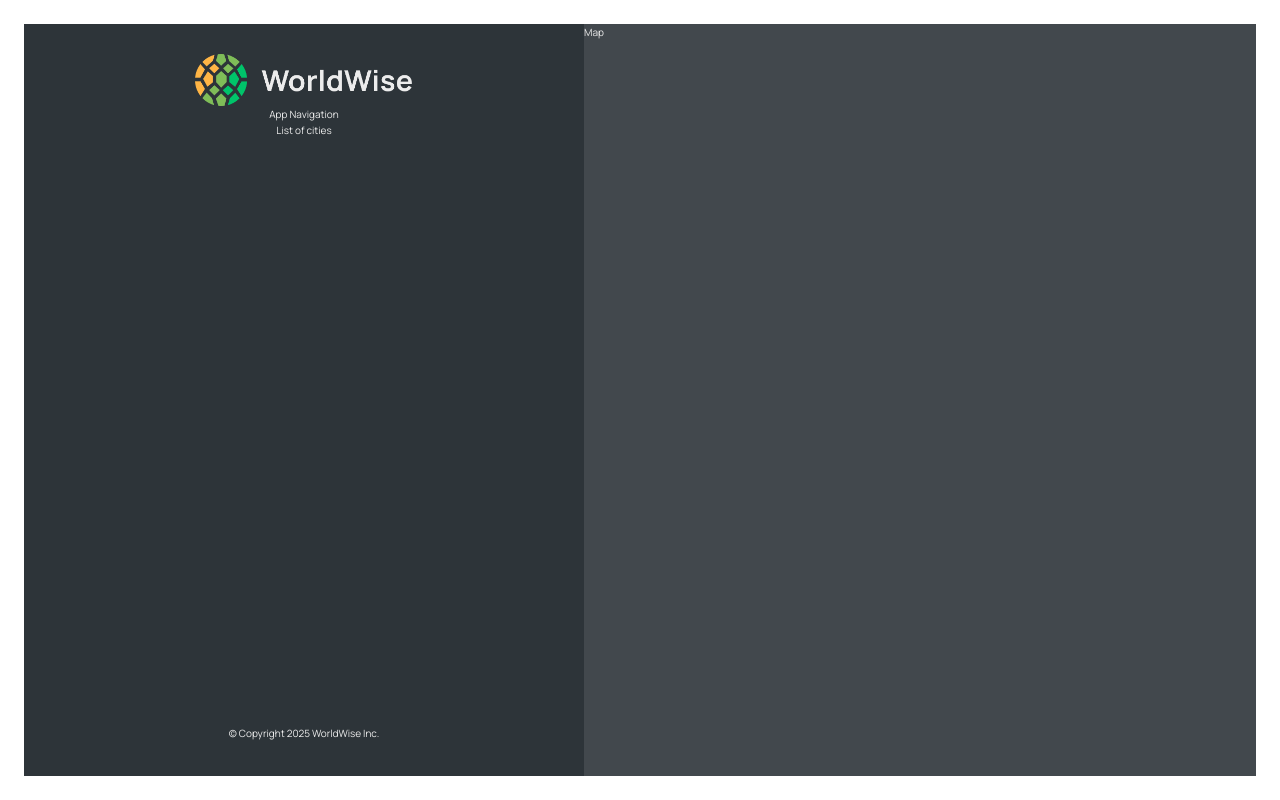
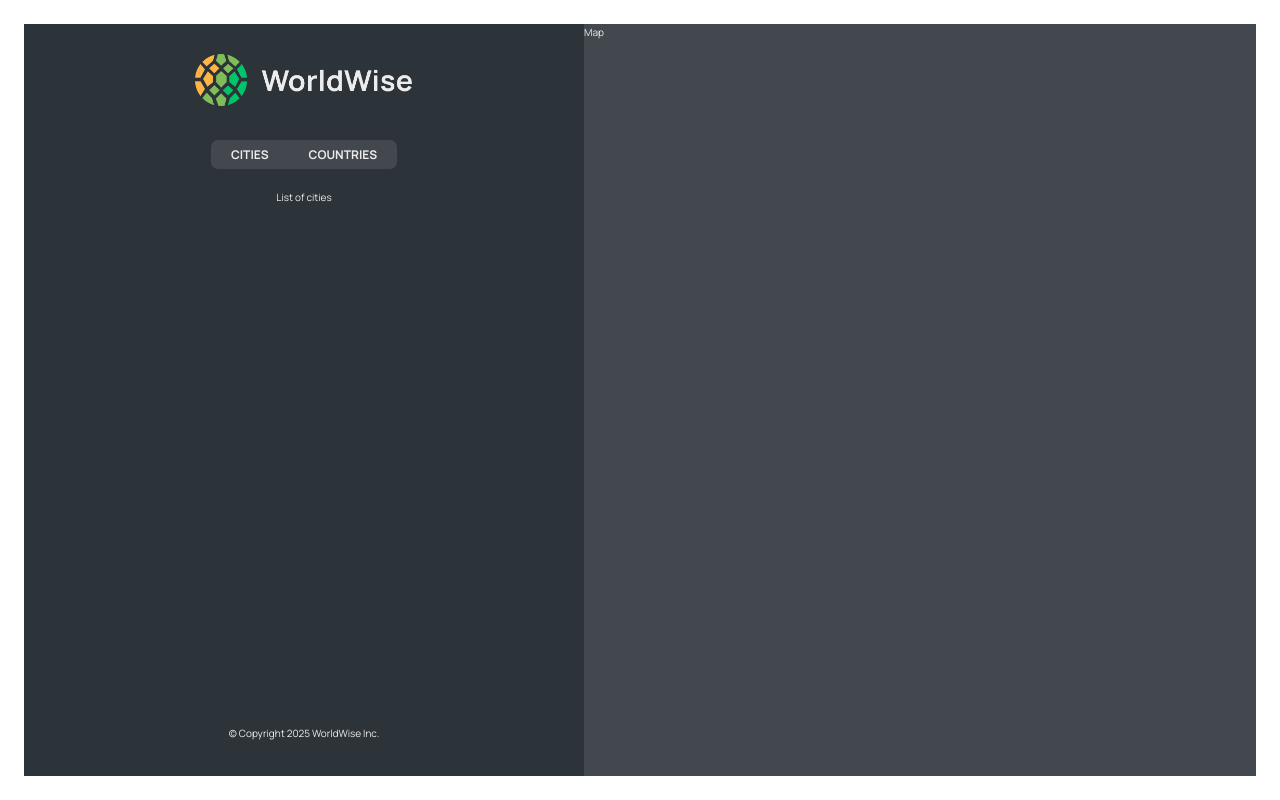
Before and after one commit to PrathamTandon1507/WorldWise, a React (Vite) app: page /app in a window 1280 px wide. Built offline with nearby package versions, Linux system fonts and the light colour scheme.

Commit message:
Created sub-routes and NavLinks for the sub-routes

```diff
--- a/src/App.jsx
+++ b/src/App.jsx
@@ -11,13 +11,15 @@
   return (
     <BrowserRouter>
       <Routes>
-        <Route path="/" element={<Homepage />} />
+        <Route index element={<Homepage />} />
         <Route path="product" element={<Product />} />
         <Route path="pricing" element={<Pricing />} />
         <Route path="app" element={<AppLayout />}>
+          <Route index element={<p>List of cities</p>} />{" "}
+          {/* By default if only app is opne then cities list will be showcased*/}
           <Route path="cities" element={<p>List of cities</p>} />
           <Route path="countries" element={<p>List of countries</p>} />
-          <Route path="form " element={<p>Form</p>} />
+          <Route path="form" element={<p>Form</p>} />
         </Route>
         <Route path="/login" element={<Login />} />
         <Route path="*" element={<PageNotFound />} />
--- a/src/Components/components/AppNav.jsx
+++ b/src/Components/components/AppNav.jsx
@@ -1,5 +1,19 @@
+import { NavLink } from "react-router-dom";
+import styles from "./AppNav.module.css";
+
 function AppNav() {
-  return <div>App Navigation</div>;
+  return (
+    <nav className={styles.nav}>
+      <ul>
+        <li>
+          <NavLink to="cities">Cities</NavLink>
+        </li>
+        <li>
+          <NavLink to="countries">Countries</NavLink>
+        </li>
+      </ul>
+    </nav>
+  );
 }
 
 export default AppNav;
--- a/src/Components/components/Logo.jsx
+++ b/src/Components/components/Logo.jsx
@@ -1,7 +1,11 @@
 import styles from "./Logo.module.css";
-
+import { Link } from "react-router-dom";
 function Logo() {
-  return <img src="/logo.png" alt="WorldWise logo" className={styles.logo} />;
+  return (
+    <Link to="/">
+      <img src="/logo.png" alt="WorldWise logo" className={styles.logo} />
+    </Link>
+  );
 }
 
 export default Logo;
--- a/src/Components/components/Sidebar.jsx
+++ b/src/Components/components/Sidebar.jsx
@@ -1,3 +1,4 @@
+import { Outlet } from "react-router-dom";
 import AppNav from "./AppNav";
 import Logo from "./Logo";
 import styles from "./Sidebar.module.css";
@@ -7,7 +8,8 @@
     <div className={styles.sidebar}>
       <Logo />
       <AppNav />
-      <p>List of cities</p>
+      <Outlet />{" "}
+      {/*Added to be able to display sub-routes [cities,countries,form] | BASICALLY LIKE CHILDREN PROP*/}
       <footer className={styles.footer}>
         <p className="styles.copyright">
           &copy; Copyright {new Date().getFullYear()} WorldWise Inc.
```
